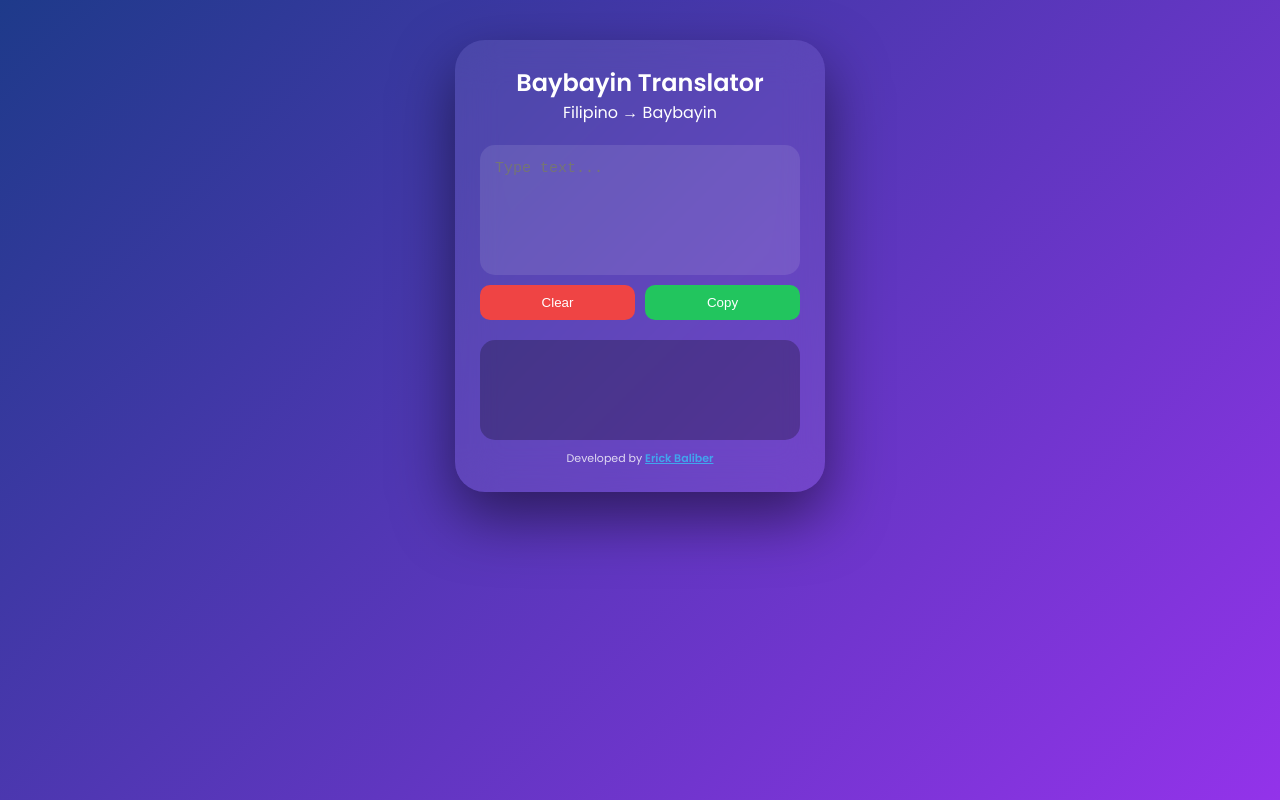
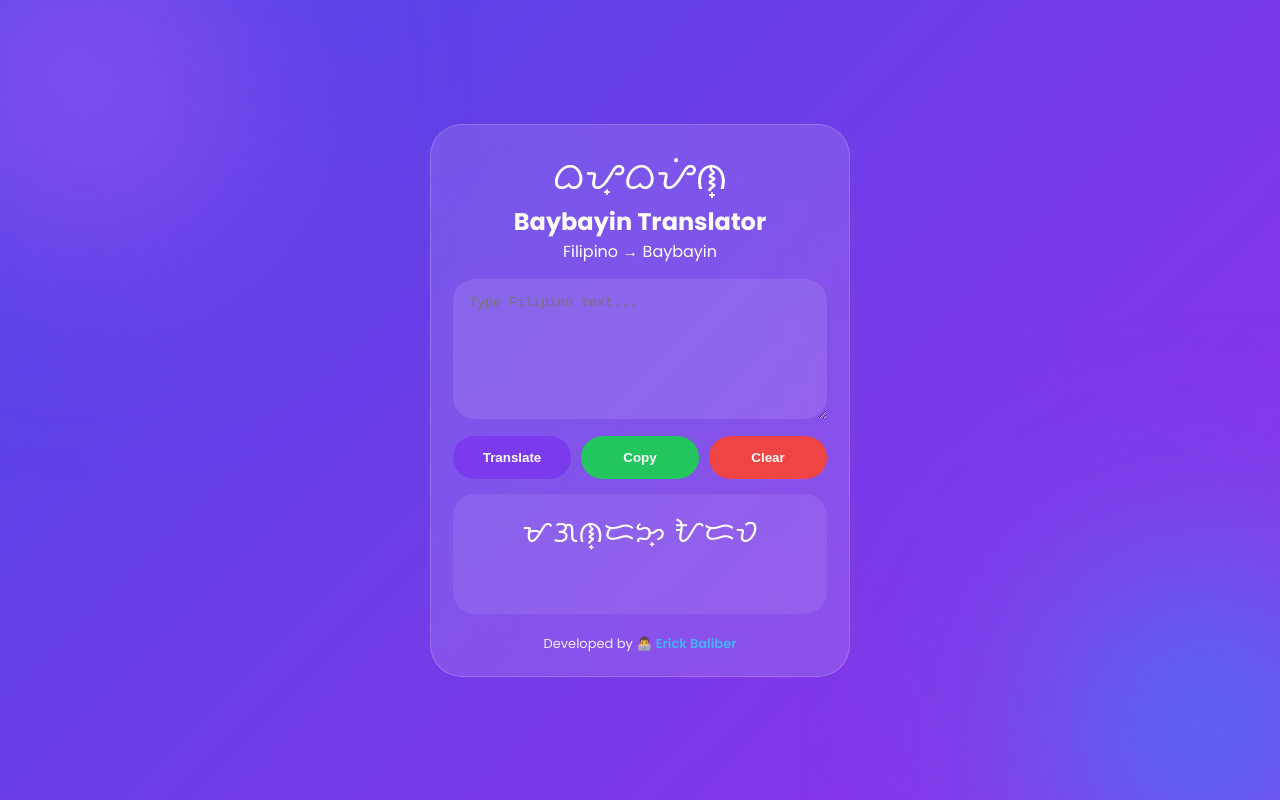
Before and after one commit to erickbaliber0-hash/baybayin-translator, a plain HTML site: page index.html in a window 1280 px wide. Drawn offline with Linux system fonts and the light colour scheme.

Commit message:
Update title and styles in index.html

```diff
--- a/index.html
+++ b/index.html
@@ -3,212 +3,126 @@
 <head>
 <meta charset="UTF-8">
 <meta name="viewport" content="width=device-width, initial-scale=1.0">
-
-<title>Baybayin Translator</title>
-
-<link href="https://fonts.googleapis.com/css2?family=Poppins:wght@300;400;600&family=Noto+Sans+Tagalog&display=swap" rel="stylesheet">
-
+<title>Baybayin Translator Pro</title>
+<link href="https://fonts.googleapis.com/css2?family=Poppins:wght@300;400;600;700&family=Noto+Sans+Tagalog&display=swap" rel="stylesheet">
 <style>
-*{margin:0;padding:0;box-sizing:border-box;}
-
+*{margin:0;padding:0;box-sizing:border-box}
 body{
 font-family:Poppins,sans-serif;
 min-height:100vh;
-display:flex;
-justify-content:center;
-align-items:flex-start;
-padding-top:40px;
-background:linear-gradient(135deg,#1e3a8a,#9333ea);
-}
-
-.phone{
-width:370px;
-max-width:95%;
-background:rgba(255,255,255,0.08);
-backdrop-filter:blur(20px);
-border-radius:30px;
-padding:25px;
-color:white;
-box-shadow:0 25px 60px rgba(0,0,0,0.5);
-display:flex;
-flex-direction:column;
-}
-
-.header{
-text-align:center;
-margin-bottom:20px;
-}
-
+background:linear-gradient(135deg,#4f46e5,#9333ea);
+display:flex;justify-content:center;align-items:center;
+padding:20px;color:#fff;overflow:hidden}
+.glow{position:fixed;border-radius:50%;filter:blur(120px);z-index:-1}
+.g1{width:260px;height:260px;background:#a855f7;top:-50px;left:-50px}
+.g2{width:300px;height:300px;background:#3b82f6;bottom:-80px;right:-80px}
+.app{
+width:420px;max-width:100%;
+background:rgba(255,255,255,.12);
+backdrop-filter:blur(30px);
+border:1px solid rgba(255,255,255,.18);
+border-radius:32px;padding:22px}
+.header{text-align:center;margin-bottom:15px}
+.logo{font-size:38px}
 textarea{
-width:100%;
-height:130px;
-border:none;
-border-radius:15px;
-padding:15px;
-font-size:15px;
-background:rgba(255,255,255,0.1);
-color:white;
-resize:none;
-outline:none;
-}
-
-.buttons{
-display:flex;
-gap:10px;
-margin-top:10px;
-}
-
+width:100%;height:140px;border:none;outline:none;
+border-radius:22px;padding:16px;
+background:rgba(255,255,255,.1);color:white}
+.buttons{display:flex;gap:10px;margin-top:10px}
 button{
-flex:1;
-padding:10px;
-border:none;
-border-radius:10px;
-font-weight:500;
-cursor:pointer;
-}
-
-.clear{background:#ef4444;color:white;}
-.copy{background:#22c55e;color:white;}
-
+flex:1;border:none;border-radius:999px;
+padding:14px;cursor:pointer;font-weight:600}
+.translate{background:#7c3aed;color:white}
+.copy{background:#22c55e;color:white}
+.clear{background:#ef4444;color:white}
 .output{
-margin-top:20px;
-background:rgba(0,0,0,0.25);
-border-radius:15px;
-padding:15px;
-min-height:100px;
-}
-
-.baybayin{
-font-family:"Noto Sans Tagalog";
-font-size:22px;
-line-height:1.6;
-word-wrap:break-word;
-}
+margin-top:15px;min-height:120px;
+background:rgba(255,255,255,.08);
+border-radius:22px;padding:16px}
+.baybayin{font-family:"Noto Sans Tagalog";font-size:30px;text-align:center}
+.nav{display:flex;justify-content:space-around;margin-top:18px;font-size:13px;opacity:.9}
+.toast{
+position:fixed;bottom:20px;left:50%;transform:translateX(-50%);
+background:#111;padding:10px 18px;border-radius:999px;
+display:none}
 
  .footer{
   text-align:center;
-font-size:11px;
-margin-top:10px;
-opacity:.8;
+  margin-top:20px;
+  font-size:13px;
+  opacity:.9;
 }
 
 .creator{
   color:#38bdf8;
   font-weight:600;
-cursor:pointer;
-text-decoration:underline;
+  text-decoration:none;
+  transition:.3s;
 }
 
 .creator:hover{
-color:#f59e0b;
+  color:#ffffff;
 }
 </style>
 </head>
+<body>
+<div class="glow g1"></div>
+<div class="glow g2"></div>
 
-<body>
-
-<div class="phone">
-
+<div class="app">
 <div class="header">
+<div class="logo">ᜊᜌ᜔ᜊᜌᜒᜈ᜔</div>
 <h2>Baybayin Translator</h2>
 <p>Filipino → Baybayin</p>
 </div>
 
-<textarea id="inputText" placeholder="Type text..." oninput="translateText()"></textarea>
+<textarea id="inputText" placeholder="Type Filipino text..." oninput="translateText()"></textarea>
 
 <div class="buttons">
+<button class="translate" onclick="translateText()">Translate</button>
+<button class="copy" onclick="copyText()">Copy</button>
 <button class="clear" onclick="clearText()">Clear</button>
-<button class="copy" onclick="copyText()">Copy</button>
 </div>
 
 <div class="output">
-<div id="outputText" class="baybayin"></div>
+<div id="outputText" class="baybayin">ᜋᜄᜈ᜔ᜇᜅ᜔ ᜀᜇᜏ</div>
+</div>
+ <div class="footer">
+  Developed by
+  <a href="https://www.facebook.com/BaliberErick" target="_blank" class="creator">
+    👨‍💻 Erick Baliber
+  </a>
 </div>
 
-<div class="footer">
-Developed by <span class="creator" onclick="visitDeveloperSocial()">Erick Baliber</span>
-</div>
 
-</div>
+<div id="toast" class="toast"></div>
 
-<script type="module">
-import { initializeApp } from "https://www.gstatic.com/firebasejs/10.12.0/firebase-app.js";
-import { getDatabase, ref, push } from "https://www.gstatic.com/firebasejs/10.12.0/firebase-database.js";
+<script>
+const map={a:"ᜀ",b:"ᜊ",k:"ᜃ",d:"ᜇ",e:"ᜁ",g:"ᜄ",h:"ᜑ",i:"ᜁ",l:"ᜎ",m:"ᜋ",n:"ᜈ",o:"ᜂ",p:"ᜉ",r:"ᜇ",s:"ᜐ",t:"ᜆ",u:"ᜂ",w:"ᜏ",y:"ᜌ"};
+const historyList=[];
 
-// Firebase Config
-const firebaseConfig = {
-  apiKey: "AIzaSyDjNGDQDHMxtceYqmm8xC15TSEyXVChin0",
-  authDomain: "baybayintranslator-f642e.firebaseapp.com",
-  databaseURL: "https://baybayintranslator-f642e-default-rtdb.firebaseio.com",
-  projectId: "baybayintranslator-f642e",
-  storageBucket: "baybayintranslator-f642e.appspot.com",
-  messagingSenderId: "103896693063",
-  appId: "1:103896693063:web:6f8d854e7fe46c2a1b3462"
-};
-
-const app = initializeApp(firebaseConfig);
-const db = getDatabase(app);
-
-// Baybayin map
-const map = {
-a:"ᜀ",b:"ᜊ",k:"ᜃ",d:"ᜇ",e:"ᜁ",g:"ᜄ",h:"ᜑ",i:"ᜁ",
-l:"ᜎ",m:"ᜋ",n:"ᜈ",o:"ᜂ",p:"ᜉ",r:"ᜇ",s:"ᜐ",t:"ᜆ",
-u:"ᜂ",w:"ᜏ",y:"ᜌ"
-};
-
-let timeout;
-let lastSaved = "";
-
-// translate
-window.translateText = function(){
-
-let input = document.getElementById("inputText").value.toLowerCase();
-let output = "";
-
-for(let char of input){
-output += map[char] || char;
+function translateText(){
+ let input=document.getElementById("inputText").value.toLowerCase();
+ let output="";
+ for(let c of input){ output += map[c] || c; }
+ document.getElementById("outputText").textContent=output;
+ if(input.trim()) historyList.push({input,output,time:Date.now()});
 }
-
-document.getElementById("outputText").textContent = output;
-
-// debounce save
-clearTimeout(timeout);
-
-timeout = setTimeout(() => {
-if(input.trim() !== "" && input !== lastSaved){
-saveToFirebase(input, output);
-lastSaved = input;
+function clearText(){
+ document.getElementById("inputText").value="";
+ document.getElementById("outputText").textContent="";
+ toast("Cleared");
 }
-}, 1000);
+function copyText(){
+ navigator.clipboard.writeText(document.getElementById("outputText").textContent);
+ toast("Copied");
 }
-
-// save to Firebase
-function saveToFirebase(input, output){
-push(ref(db, "translations"), {
-input: input,
-output: output,
-time: Date.now()
-});
-}
-
-// clear
-window.clearText = function(){
-document.getElementById("inputText").value = "";
-document.getElementById("outputText").textContent = "";
-}
-
-// copy
-window.copyText = function(){
-let text = document.getElementById("outputText").textContent;
-navigator.clipboard.writeText(text);
-alert("Copied!");
-}
-
-// link
-window.visitDeveloperSocial = function(){
-window.open("https://www.facebook.com/BaliberErick", "_blank");
+function toast(msg){
+ const t=document.getElementById("toast");
+ t.textContent=msg;
+ t.style.display="block";
+ setTimeout(()=>t.style.display="none",1800);
 }
 </script>
-
 </body>
 </html>
```
Lines whose indentation alone changed are shown as unchanged.
